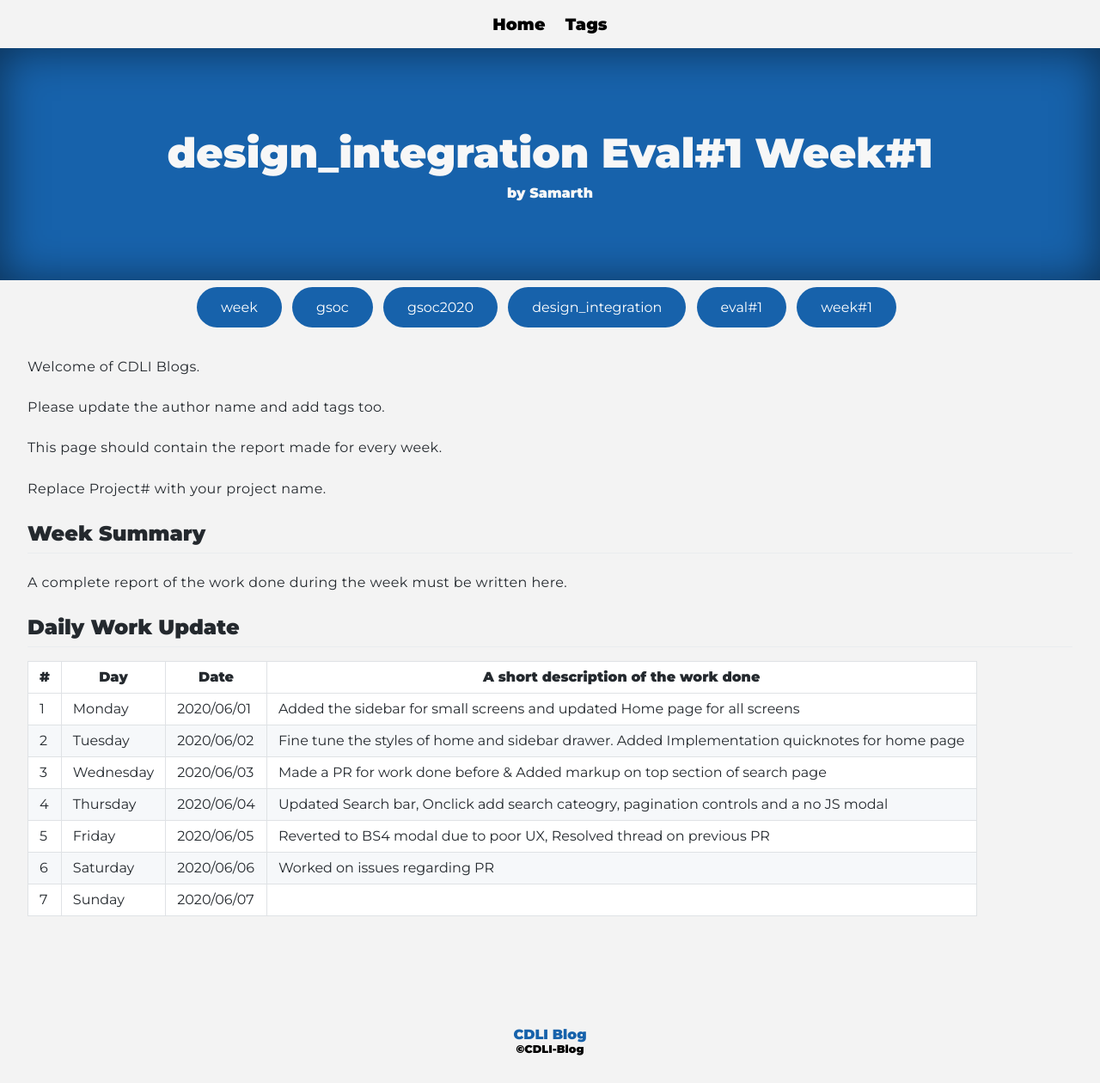
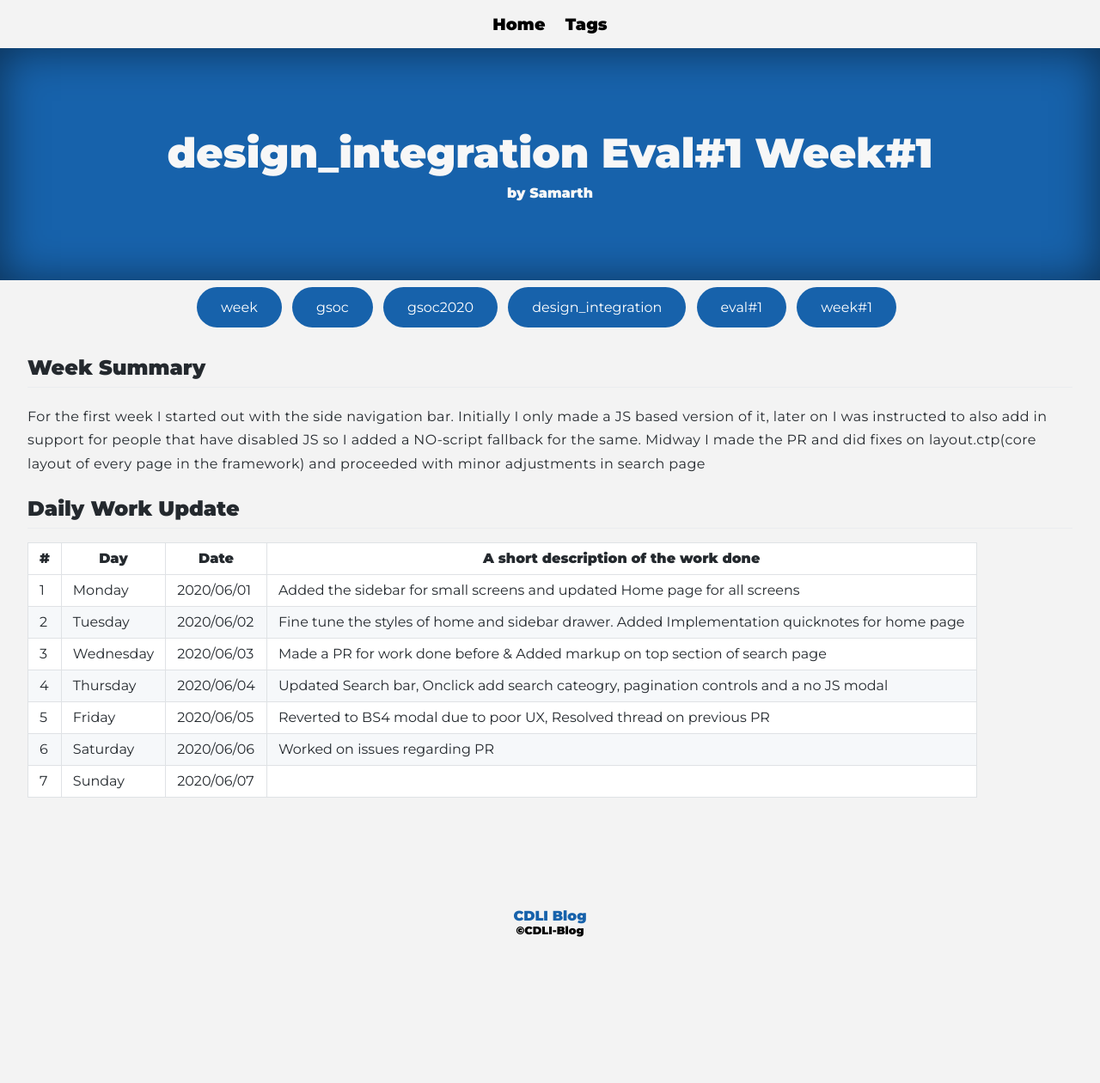
Before and after one commit to cdli-gh/blog, a Jekyll site: the page built from _blog/gsoc20/design_integration/posts/01_week1.md, in a window 1280 px wide. Shown: the whole page at 86% size. Built offline with Jekyll 4.4.1, drawn with Linux system fonts in a browser that asks for light colours; Markdown is read by kramdown in place of the engine named in the settings; after the commit the page ends 1122 px from its top, so only the background shows below that.

Commit message:
Update 01_week1.md

```diff
--- a/_blog/gsoc20/design_integration/posts/01_week1.md
+++ b/_blog/gsoc20/design_integration/posts/01_week1.md
@@ -4,17 +4,14 @@ title: design_integration Eval#1 Week#1
 author: "Samarth"
 tags: ["week","gsoc","gsoc2020","design_integration","eval#1","week#1"]
 ---
-Welcome of CDLI Blogs.
-
-Please update the author name and add tags too.
-
-This page should contain the report made for every week.
-
-Replace Project# with your project name.
 
 ## Week Summary
 
-A complete report of the work done during the week must be written here.
+For the first week I started out with the side navigation bar. Initially I only made
+a JS based version of it, later on I was instructed to also add in support for people
+that have disabled JS so I added a NO-script fallback for the same. Midway I made the
+PR and did fixes on layout.ctp(core layout of every page in the framework) and proceeded
+with minor adjustments in search page
 
 
 ## Daily Work Update
```
